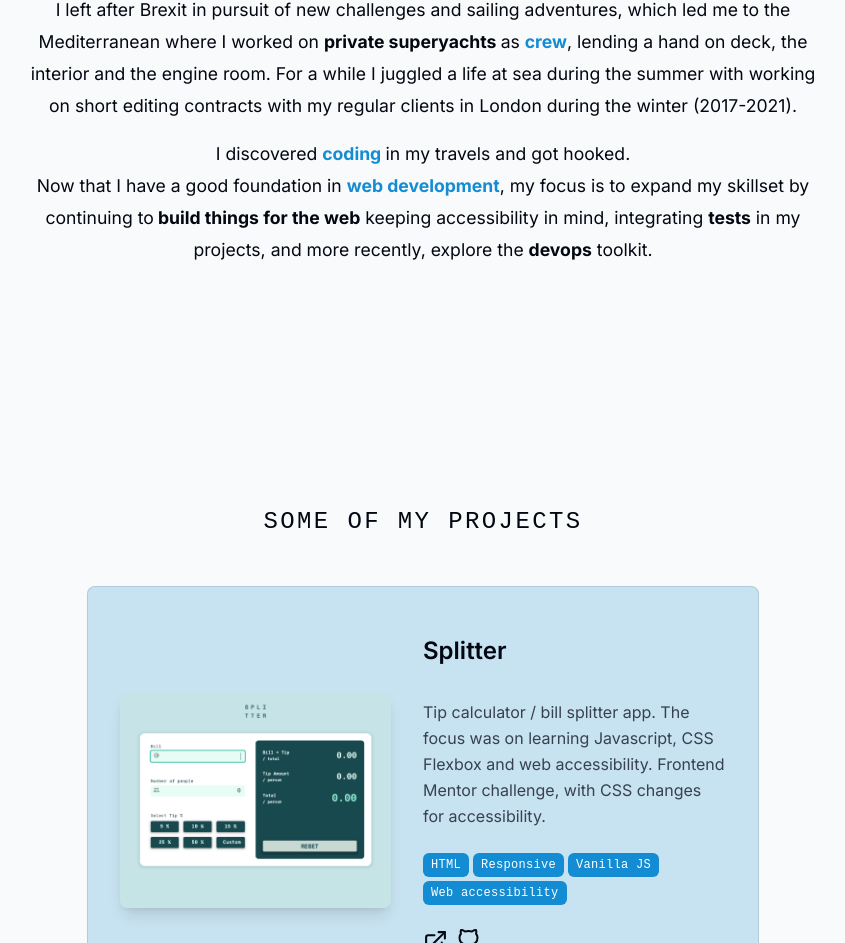
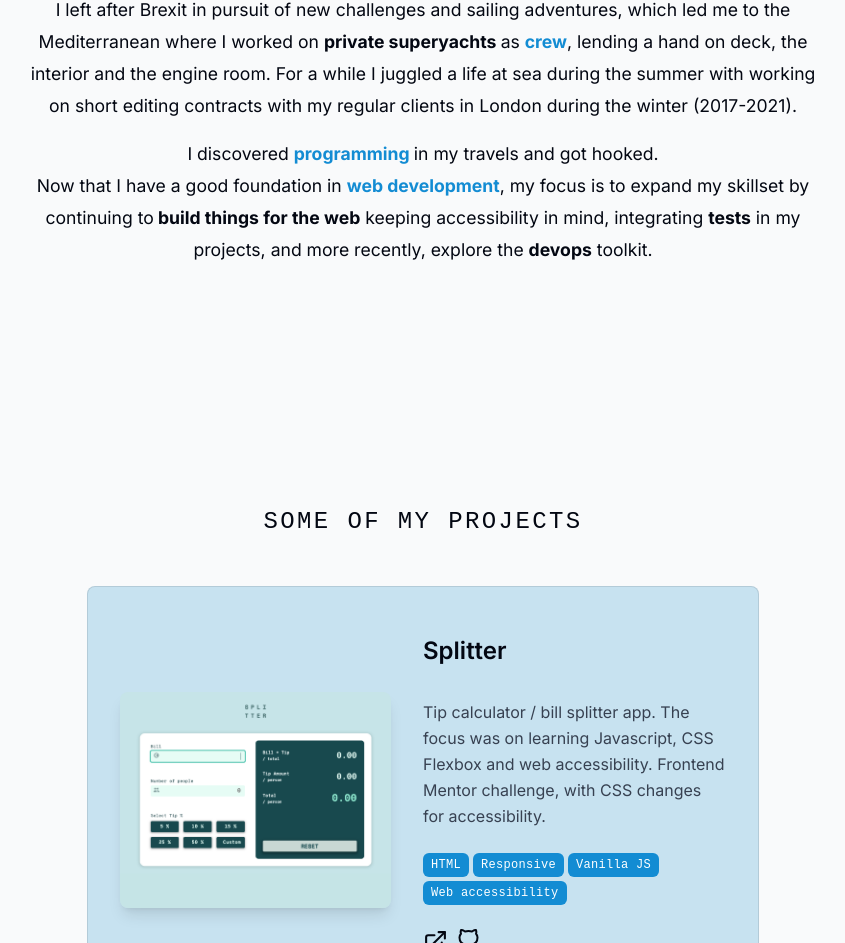
Before and after one commit to alicefrsr/portfolio-nextjs-ts-tw, a Next.js app: page / in a window 1280 px wide. Shown: the part 974-1917 px from the top of the page, without its empty margins (217-1062 px from the left). Built offline with nearby package versions, Linux system fonts and the light colour scheme; no server answers.

Commit message:
update About

```diff
--- a/components/About.tsx
+++ b/components/About.tsx
@@ -59,7 +59,7 @@ export default function About() {
         I discovered{' '}
         <strong className='text-primaryLight dark:text-focusColor'>
           {' '}
-          coding{' '}
+          programming{' '}
         </strong>{' '}
         in my travels and got hooked.
       </p>
```
